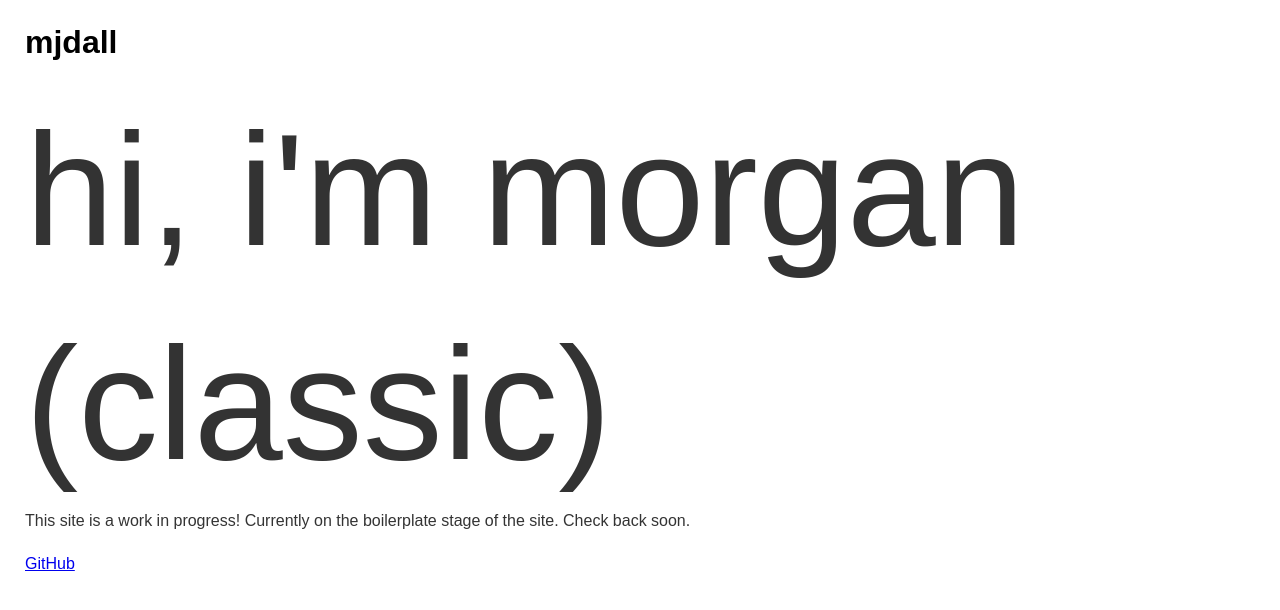
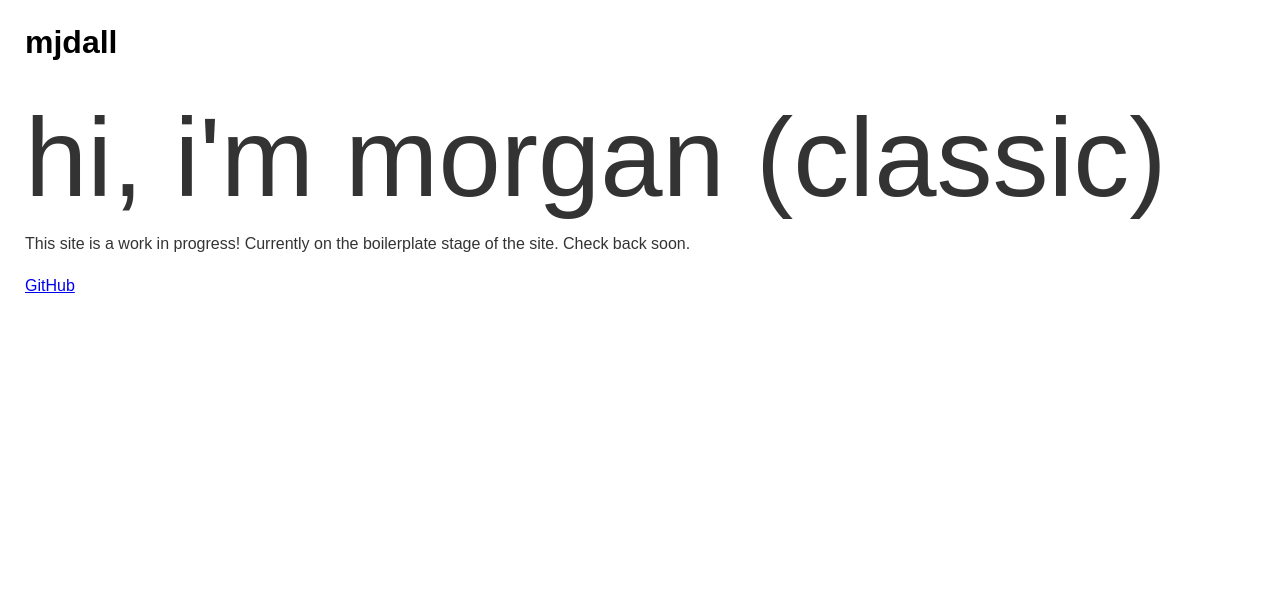
Before and after one commit to mjdall/mjdall-ps, a Gatsby site: page / in a window 1280 px wide. Built offline with nearby package versions, Linux system fonts and the light colour scheme; Gatsby itself is replaced by a stand-in of ours.

```diff
--- a/src/style/style.scss
+++ b/src/style/style.scss
@@ -1,6 +1,4 @@
-// todo
-
 .main-text-header {
-    font-size: 10rem;
+    font-size: 7rem;
     margin-bottom: 0px;
 }
```
Also changed, not shown: 4 other files.
